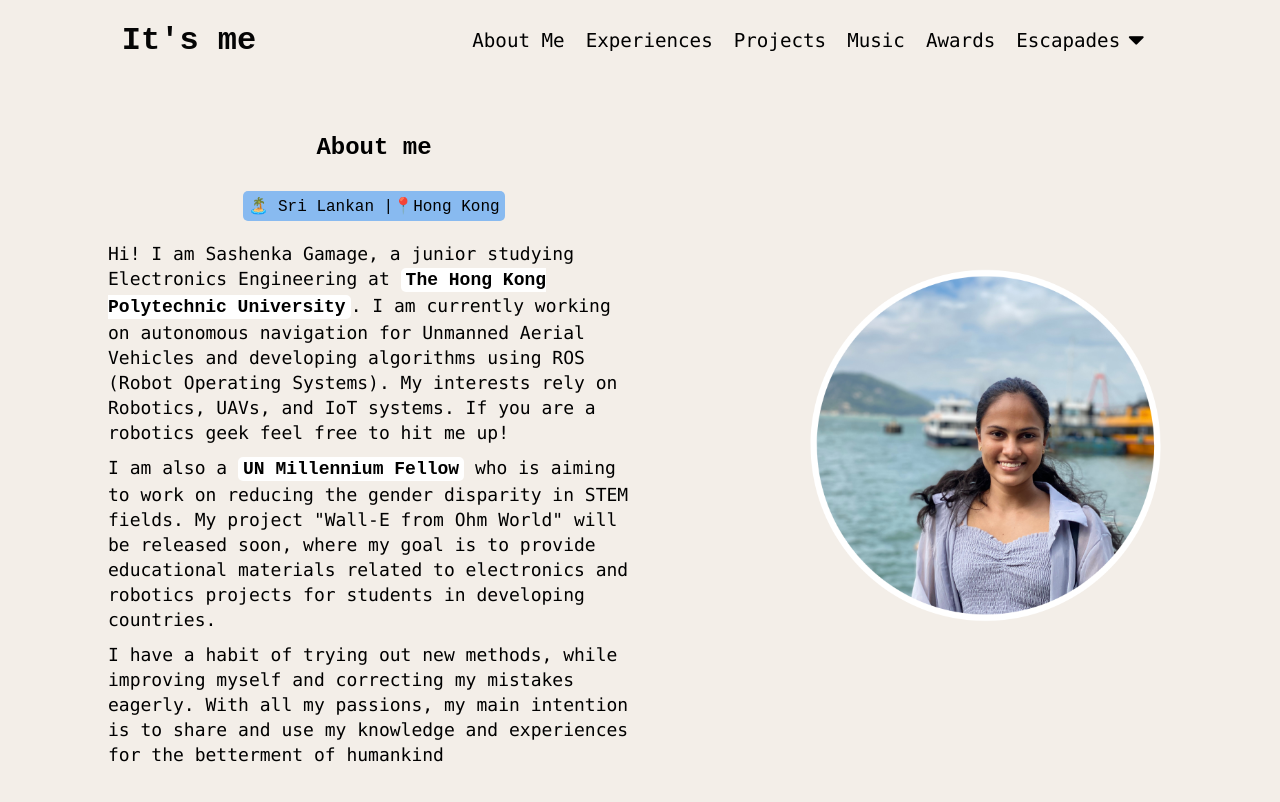
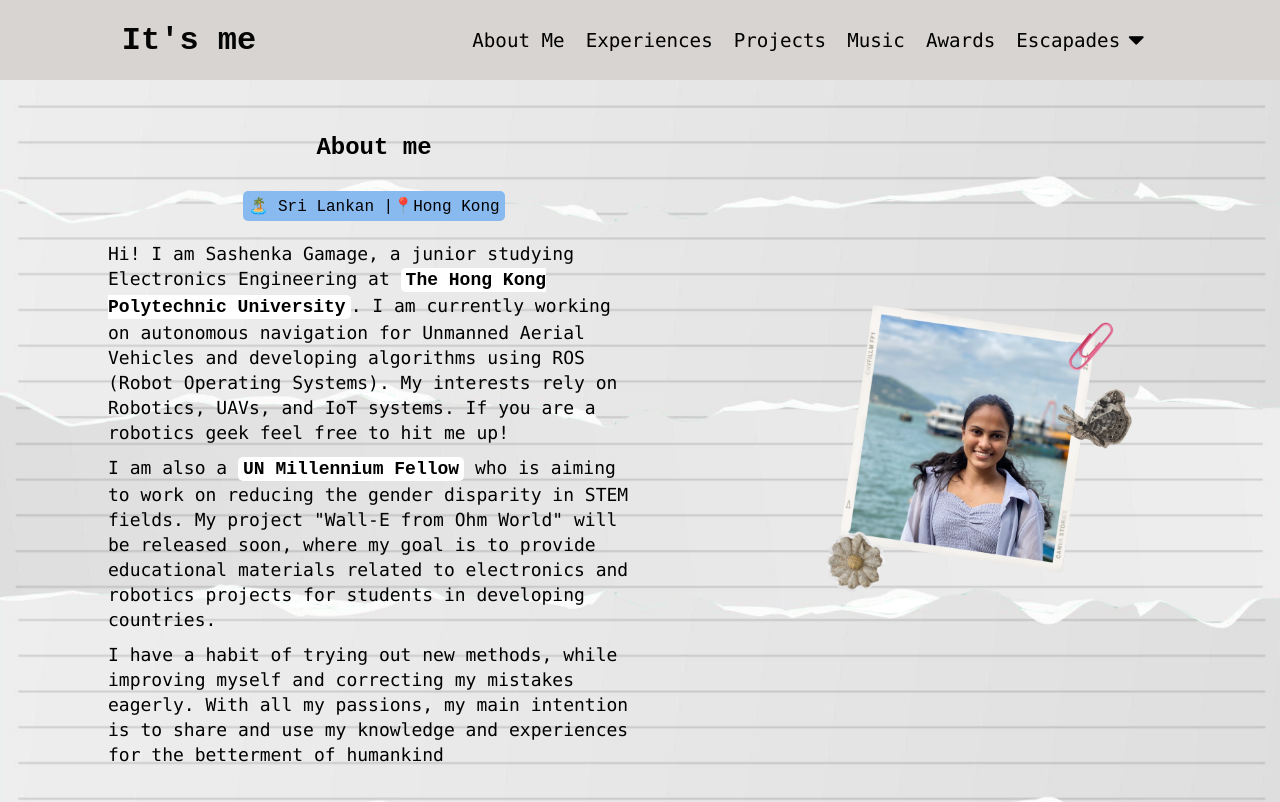
Before and after one commit to sashenkagamage/sasha.me, a React (Create React App) app: page /#/ in a window 1280 px wide. Shown: the top 802 px of the page. Built offline with nearby package versions, Linux system fonts and the light colour scheme.

Commit message:
about-me-update

```diff
--- a/src/components/Footer.js
+++ b/src/components/Footer.js
@@ -59,7 +59,7 @@ function Footer() {
 
         </section>
         <section className='social-media'>
-        <small class='website-rights'>Made by Sashenka Gamage © 2023</small>
+        <small class='website-rights'>Made by Sashenka Gamage using React.js © 2023</small>
         </section>
 
         </div>
--- a/src/components/Home.js
+++ b/src/components/Home.js
@@ -35,7 +35,7 @@ function Home(){
                 </div>
                 </div>
 
-                <img src='./image-5.png' className='wrapper' alt=""/>
+                <img src='./img-abut-me.png' className='wrapper' alt=""/>
                 </div>
 
 
--- a/src/components/mainCon.css
+++ b/src/components/mainCon.css
@@ -38,7 +38,7 @@
 
 
  .about-me_container {
-    /*background: url('/public/image-4.png') center center/cover no-repeat; */
+    background: url('/public/png-wall.png') center center/cover no-repeat;
     height: 100%;
     width: 100%;
     display: flex;
--- a/src/components/navbar.css
+++ b/src/components/navbar.css
@@ -1,7 +1,7 @@
 
 .navbar {
   /*background: linear-gradient(90deg, rgb(212, 205, 205) 0%, rgb(26, 23, 23) 100%);*/
-  background-color: rgb(243, 238, 232);
+  background-color: rgb(215, 212, 209);
   height: 80px;
   display: flex;
   justify-content: center;
@@ -109,7 +109,7 @@
   }
 
   .nav-menu.active {
-    background: #242222;
+    background:rgb(215, 212, 209);
     left: 0;
     opacity: 1;
     transition: all 0.5s ease;
```
Also changed, not shown: public/img-abut-me.png (added), public/png-wall.png (added).
